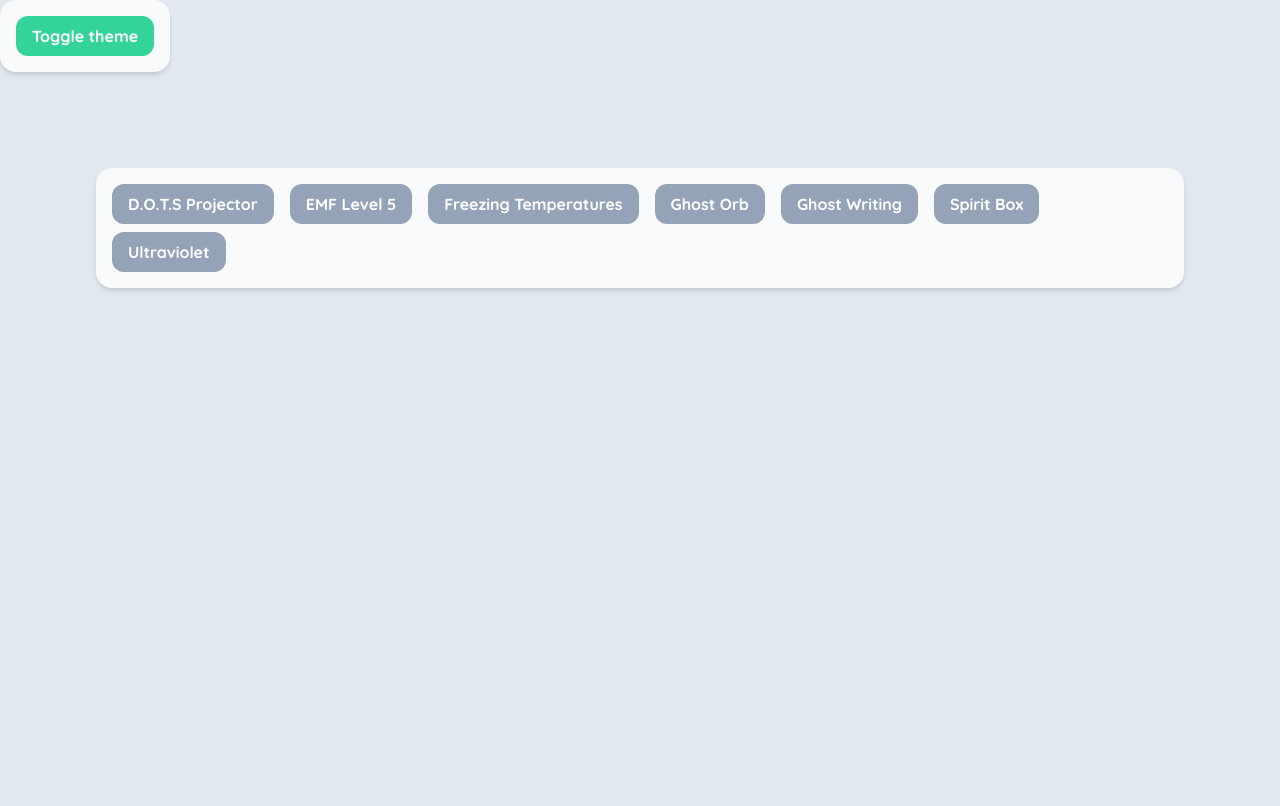
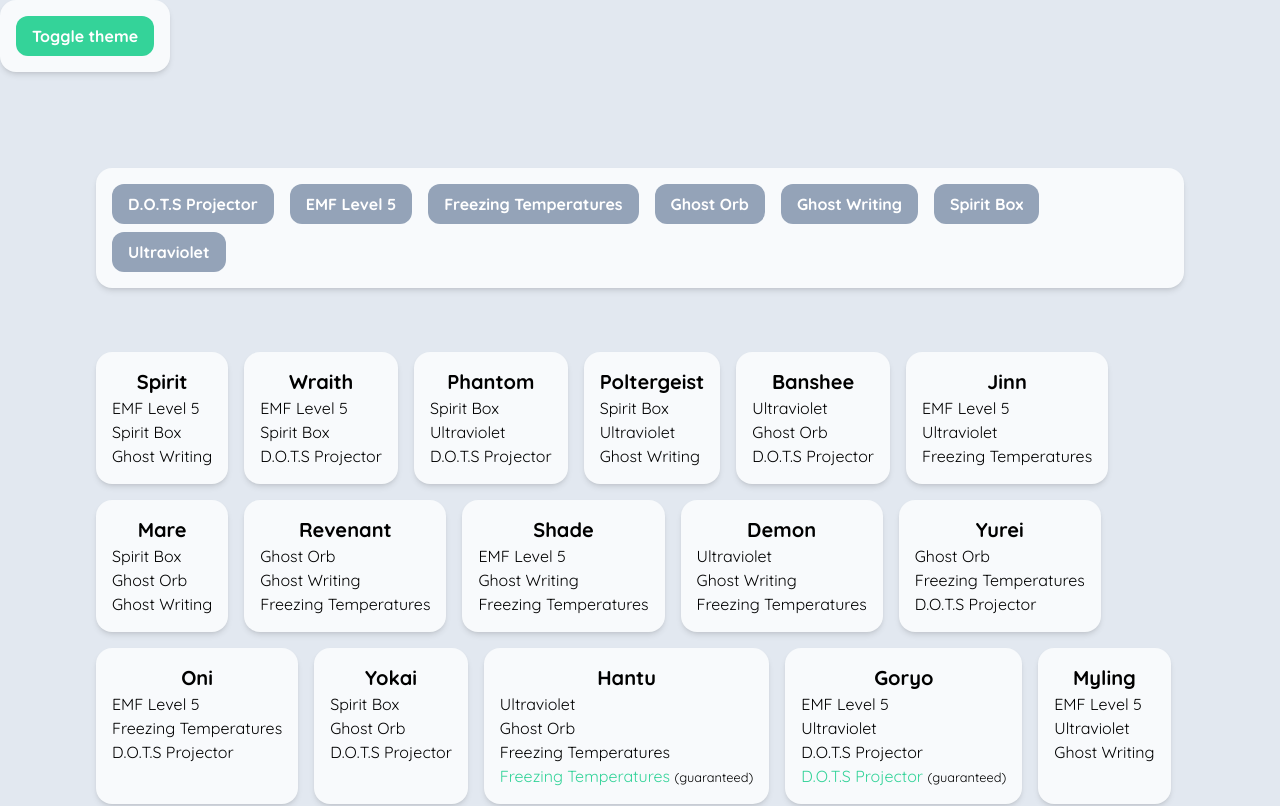
Before and after one commit to luizffgv/phasmoo, a Next.js app: page / in a window 1280 px wide. Shown: the top 806 px of the page. Built offline with nearby package versions, Linux system fonts and the light colour scheme.

Commit message:
Add ghost list view

```diff
--- /dev/null
+++ b/src/app/_components/ghost-list.tsx
@@ -0,0 +1,20 @@
+"use client";
+
+import { EvidenceContext } from "@/contexts/evidence";
+import { GHOSTS, filter } from "@/lib/phasmo";
+import { useContext, useMemo } from "react";
+import Ghost from "./ghost";
+
+export default function GhostList() {
+  const { evidences } = useContext(EvidenceContext);
+
+  const ghostFilter = useMemo(() => filter(evidences.value, 3), [evidences]);
+
+  return (
+    <div className="flex flex-column flex-wrap gap-4">
+      {GHOSTS.filter(ghostFilter).map((ghost) => (
+        <Ghost key={ghost.name} ghost={ghost}></Ghost>
+      ))}
+    </div>
+  );
+}
--- /dev/null
+++ b/src/app/_components/ghost.tsx
@@ -0,0 +1,35 @@
+import { EvidenceLabels, Ghost } from "@/lib/phasmo";
+import Card from "./card";
+
+export interface Props {
+  ghost: Ghost;
+}
+
+export default function Ghost({ ghost }: Props) {
+  return (
+    <Card>
+      <div className="font-bold text-xl text-center">{ghost.name}</div>
+      {ghost.evidences.map((id) => (
+        <div key={id}>{EvidenceLabels[id]}</div>
+      ))}
+      {ghost.fake ? (
+        <div>
+          <span className="text-red-400">{EvidenceLabels[ghost.fake]}</span>{" "}
+          <small>(fake)</small>
+        </div>
+      ) : (
+        <></>
+      )}
+      {ghost.guaranteed ? (
+        <div>
+          <span className="text-emerald-400">
+            {EvidenceLabels[ghost.guaranteed]}
+          </span>{" "}
+          <small>(guaranteed)</small>
+        </div>
+      ) : (
+        <></>
+      )}
+    </Card>
+  );
+}
--- a/src/app/page.tsx
+++ b/src/app/page.tsx
@@ -1,11 +1,13 @@
 import EvidencePicker from "./_components/evidence-picker";
+import GhostList from "./_components/ghost-list";
 import EvidenceProvider from "./_components/providers/evidence-provider";
 
 export default function Home() {
   return (
-    <main className="flex min-h-screen flex-col items-center justify-between p-24">
+    <main className="flex min-h-screen flex-col gap-16 items-center p-24">
       <EvidenceProvider>
         <EvidencePicker></EvidencePicker>
+        <GhostList></GhostList>
       </EvidenceProvider>
     </main>
   );
```
